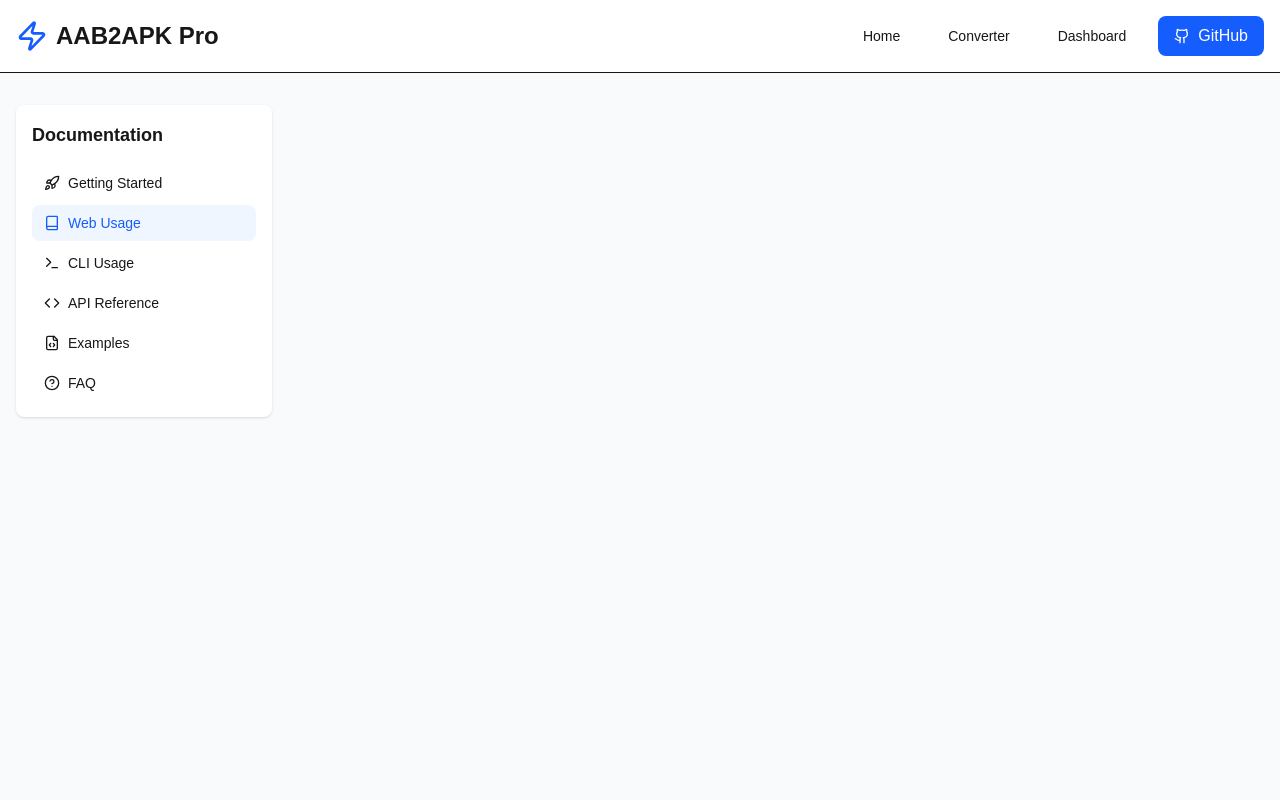
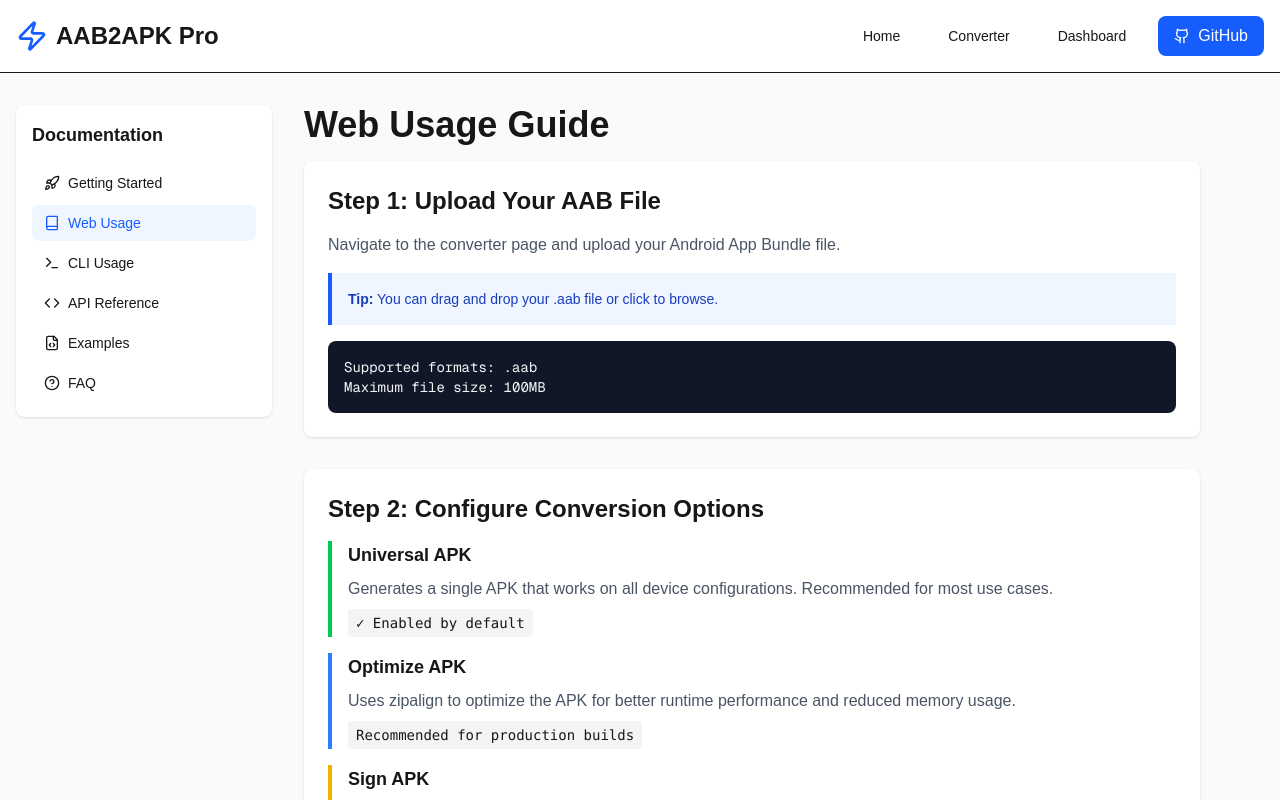
Before and after one commit to leandre000/android-apk-blt, a Next.js app in the folder aab2apk-web/: page /docs in a window 1280 px wide. Both pictures are taken after a click on the button "Web Usage". Shown: the top 800 px of the page. Built offline with nearby package versions, Linux system fonts and the light colour scheme.

Commit message:
updating pages

```diff
--- a/aab2apk-web/src/app/docs/page.tsx
+++ b/aab2apk-web/src/app/docs/page.tsx
@@ -109,6 +109,108 @@ export default function DocsPage() {
               </div>
             )}
 
+            {activeSection === 'web-usage' && (
+              <div className="space-y-8">
+                <h1 className="text-4xl font-bold mb-4 dark:text-white">Web Usage Guide</h1>
+
+                <div className="bg-white dark:bg-gray-800 rounded-lg p-6 shadow">
+                  <h2 className="text-2xl font-bold mb-4 dark:text-white">Step 1: Upload Your AAB File</h2>
+                  <p className="text-gray-600 dark:text-gray-400 mb-4">
+                    Navigate to the converter page and upload your Android App Bundle file.
+                  </p>
+                  <div className="bg-blue-50 dark:bg-blue-900/20 border-l-4 border-blue-600 p-4 mb-4">
+                    <p className="text-sm text-blue-800 dark:text-blue-300">
+                      <strong>Tip:</strong> You can drag and drop your .aab file or click to browse.
+                    </p>
+                  </div>
+                  <div className="bg-gray-900 text-gray-100 p-4 rounded-lg">
+                    <p className="text-sm font-mono">Supported formats: .aab</p>
+                    <p className="text-sm font-mono">Maximum file size: 100MB</p>
+                  </div>
+                </div>
+
+                <div className="bg-white dark:bg-gray-800 rounded-lg p-6 shadow">
+                  <h2 className="text-2xl font-bold mb-4 dark:text-white">Step 2: Configure Conversion Options</h2>
+                  <div className="space-y-4">
+                    <div className="border-l-4 border-green-500 pl-4">
+                      <h3 className="font-bold text-lg dark:text-white mb-2">Universal APK</h3>
+                      <p className="text-gray-600 dark:text-gray-400">
+                        Generates a single APK that works on all device configurations. Recommended for most use cases.
+                      </p>
+                      <code className="text-sm bg-gray-100 dark:bg-gray-700 px-2 py-1 rounded mt-2 inline-block">
+                        ✓ Enabled by default
+                      </code>
+                    </div>
+
+                    <div className="border-l-4 border-blue-500 pl-4">
+                      <h3 className="font-bold text-lg dark:text-white mb-2">Optimize APK</h3>
+                      <p className="text-gray-600 dark:text-gray-400">
+                        Uses zipalign to optimize the APK for better runtime performance and reduced memory usage.
+                      </p>
+                      <code className="text-sm bg-gray-100 dark:bg-gray-700 px-2 py-1 rounded mt-2 inline-block">
+                        Recommended for production builds
+                      </code>
+                    </div>
+
+                    <div className="border-l-4 border-yellow-500 pl-4">
+                      <h3 className="font-bold text-lg dark:text-white mb-2">Sign APK</h3>
+                      <p className="text-gray-600 dark:text-gray-400">
+                        Signs the APK with a debug keystore. Use this for testing only.
+                      </p>
+                      <div className="bg-yellow-50 dark:bg-yellow-900/20 p-3 rounded mt-2">
+                        <p className="text-sm text-yellow-800 dark:text-yellow-300">
+                          ⚠️ <strong>Warning:</strong> Debug signatures are not suitable for production releases.
+                        </p>
+                      </div>
+                    </div>
+                  </div>
+                </div>
+
+                <div className="bg-white dark:bg-gray-800 rounded-lg p-6 shadow">
+                  <h2 className="text-2xl font-bold mb-4 dark:text-white">Step 3: Convert & Download</h2>
+                  <p className="text-gray-600 dark:text-gray-400 mb-4">
+                    Click the "Convert to APK" button and wait for the conversion to complete.
+                  </p>
+                  <div className="space-y-3">
+                    <div className="flex items-center space-x-3">
+                      <div className="w-2 h-2 bg-blue-600 rounded-full"></div>
+                      <span className="text-gray-700 dark:text-gray-300">Conversion typically takes 10-30 seconds</span>
+                    </div>
+                    <div className="flex items-center space-x-3">
+                      <div className="w-2 h-2 bg-blue-600 rounded-full"></div>
+                      <span className="text-gray-700 dark:text-gray-300">Progress bar shows real-time status</span>
+                    </div>
+                    <div className="flex items-center space-x-3">
+                      <div className="w-2 h-2 bg-blue-600 rounded-full"></div>
+                      <span className="text-gray-700 dark:text-gray-300">Download starts automatically when complete</span>
+                    </div>
+                  </div>
+                </div>
+
+                <div className="bg-gradient-to-r from-blue-50 to-purple-50 dark:from-blue-900/20 dark:to-purple-900/20 rounded-lg p-6 border border-blue-200 dark:border-blue-800">
+                  <h2 className="text-2xl font-bold mb-4 dark:text-white">Best Practices</h2>
+                  <ul className="space-y-2">
+                    <li className="flex items-start space-x-2">
+                      <span className="text-green-600 dark:text-green-400 font-bold">✓</span>
+                      <span className="text-gray-700 dark:text-gray-300">Always test converted APKs on multiple devices before distribution</span>
+                    </li>
+                    <li className="flex items-start space-x-2">
+                      <span className="text-green-600 dark:text-green-400 font-bold">✓</span>
+                      <span className="text-gray-700 dark:text-gray-300">Enable optimization for production builds</span>
+                    </li>
+                    <li className="flex items-start space-x-2">
+                      <span className="text-green-600 dark:text-green-400 font-bold">✓</span>
+                      <span className="text-gray-700 dark:text-gray-300">Use your own keystore for production signing</span>
+                    </li>
+                    <li className="flex items-start space-x-2">
+                      <span className="text-green-600 dark:text-green-400 font-bold">✓</span>
+                      <span className="text-gray-700 dark:text-gray-300">Keep your original AAB file as backup</span>
+                    </li>
+                  </ul>
+                </div>
+              </div>
+            )}
+
             {activeSection === 'cli-usage' && (
               <div className="space-y-8">
                 <h1 className="text-4xl font-bold mb-4 dark:text-white">CLI Usage</h1>
```
